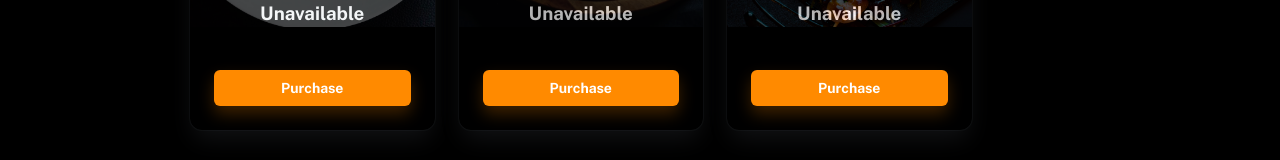
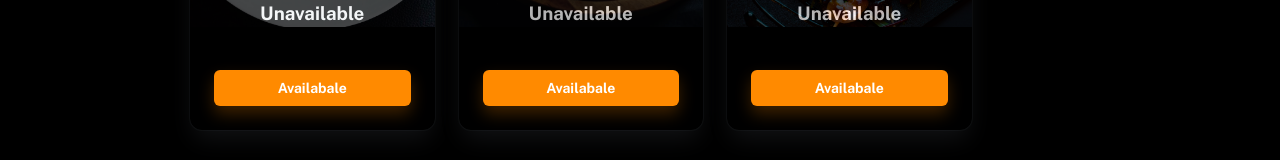
Before and after one commit to sachitha2/obama-portal, a React (Create React App) app: page /dashboard/menu-selector-page in a window 1280 px wide. Shown: the part 514-674 px from the top of the page. Built offline with nearby package versions, Linux system fonts and the light colour scheme; a web font is replaced by a local one.

Commit message:
Manage orders

```diff
--- a/src/sections/@dashboard/products/ProductCard.js
+++ b/src/sections/@dashboard/products/ProductCard.js
@@ -55,7 +55,7 @@ export default function ShopProductCard({ product }) {
       </Box>
 
       <Stack spacing={2} sx={{ p: 3 }}>
-        <Button variant='contained'>purchase</Button>
+        <Button variant='contained'>Availabale</Button>
         {/* <Link color="inherit" underline="hover">
           <Typography variant="subtitle2" noWrap>
             {name}
```
